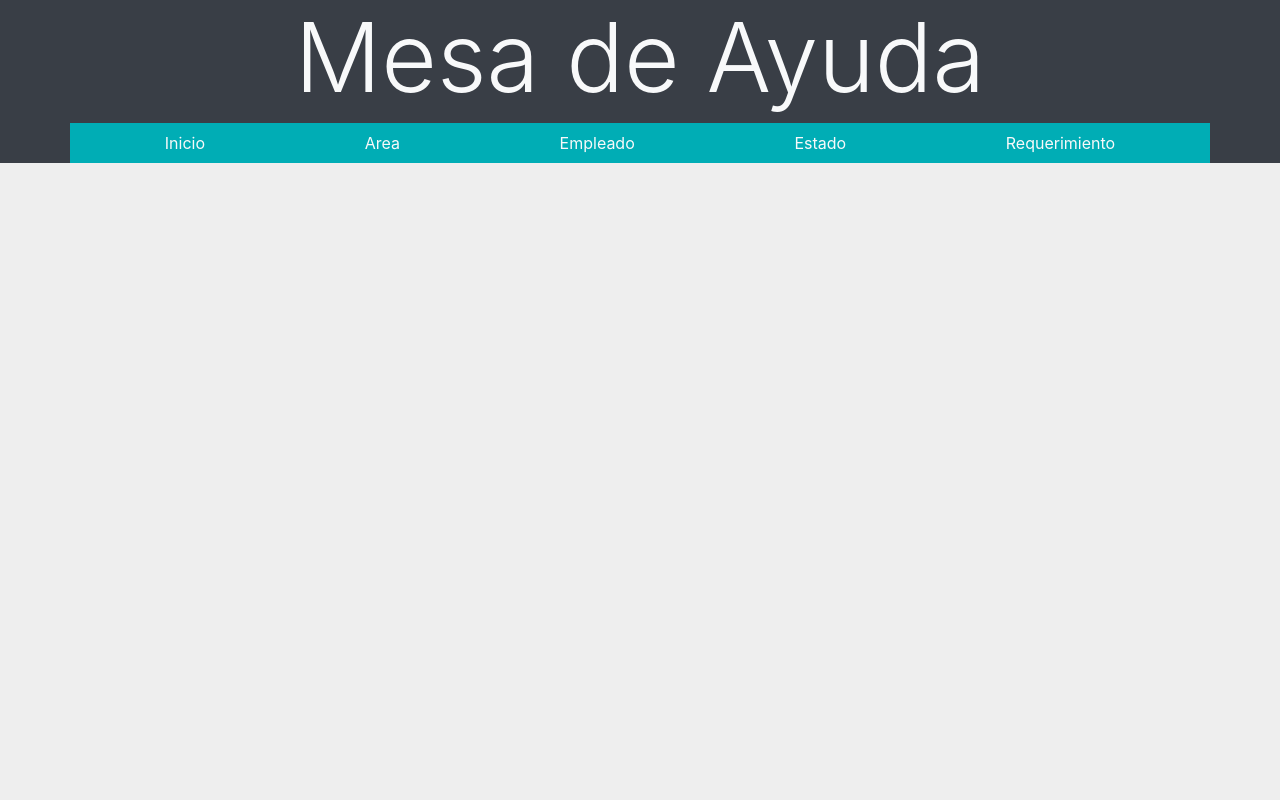
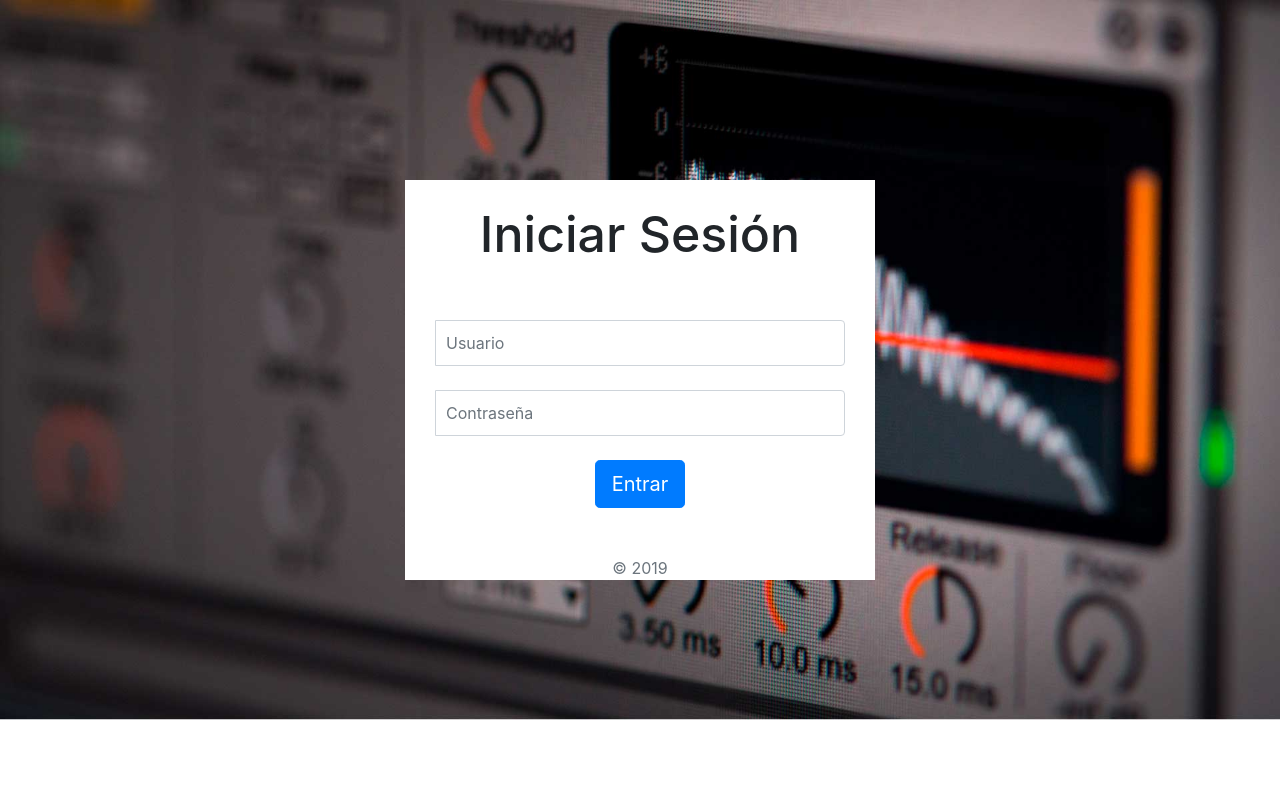
Before and after one commit to dilanhoyos/PHP, a PHP site: page / in a window 1280 px wide. Run offline with PHP 8.4, Linux system fonts and the light colour scheme.

Commit message:
se agrega login, falta manejo de sesiones

```diff
--- a/Controlador/CtrlEmpleado.php
+++ b/Controlador/CtrlEmpleado.php
@@ -11,7 +11,7 @@ class CtrlEmpleado{
 
 	function Index()
 	{
-		require_once 'Vista/header.php';
+		require_once 'Vista/Login.php';
 	}
 
 
--- /dev/null
+++ b/Css/logi.css
@@ -0,0 +1,48 @@
+html,
+body {
+  height: 100%;
+}
+
+body {
+  display: -ms-flexbox;
+  display: flex;
+  -ms-flex-align: center;
+  align-items: center;
+  padding-top: 40px;
+  padding-bottom: 40px;
+
+  background-image: url("../Resource/NewFondo.jpg");
+  background-size: 100%;
+  background-repeat: repeat-x;
+}
+
+h1{
+font-size: 50px;
+}
+
+.form-signin {
+   width: 100%;
+  max-width: 500px;
+  padding: 15px;
+  margin: auto;
+
+}
+
+.form-signin .container{
+    background-color: white;
+}
+
+
+.form-signin .btn{
+    margin: auto;
+    height: auto;
+    width: auto;
+}
+
+.form-signin .form-control {
+  position: relative;
+  box-sizing: border-box;
+  height: auto;
+  padding: 10px;
+  font-size: 16px;
+}
--- /dev/null
+++ b/Vista/Login.php
@@ -0,0 +1,47 @@
+<!doctype html>
+<html lang="en">
+  <head>
+    <title>Title</title>
+    <!-- Required meta tags -->
+    <meta charset="utf-8">
+    <meta name="viewport" content="width=device-width, initial-scale=1, shrink-to-fit=no">
+
+    <!-- Bootstrap CSS -->
+    <link rel="stylesheet" href="https://stackpath.bootstrapcdn.com/bootstrap/4.1.2/css/bootstrap.min.css" integrity="sha384-Smlep5jCw/wG7hdkwQ/Z5nLIefveQRIY9nfy6xoR1uRYBtpZgI6339F5dgvm/e9B" crossorigin="anonymous">
+    <link rel="stylesheet" href="Css/Logi.css">
+  </head>
+
+<body class="text-center">
+
+      <!-- Optional JavaScript -->
+      <!-- jQuery first, then Popper.js, then Bootstrap JS -->
+      <script src="https://code.jquery.com/jquery-3.3.1.slim.min.js" integrity="sha384-q8i/X+965DzO0rT7abK41JStQIAqVgRVzpbzo5smXKp4YfRvH+8abtTE1Pi6jizo" crossorigin="anonymous"></script>
+      <script src="https://cdnjs.cloudflare.com/ajax/libs/popper.js/1.14.3/umd/popper.min.js" integrity="sha384-ZMP7rVo3mIykV+2+9J3UJ46jBk0WLaUAdn689aCwoqbBJiSnjAK/l8WvCWPIPm49" crossorigin="anonymous"></script>
+      <script src="https://stackpath.bootstrapcdn.com/bootstrap/4.1.2/js/bootstrap.min.js" integrity="sha384-o+RDsa0aLu++PJvFqy8fFScvbHFLtbvScb8AjopnFD+iEQ7wo/CG0xlczd+2O/em" crossorigin="anonymous"></script>
+
+
+  <form class="form-signin" action='?menu=ingreso' method='post'>
+  <div class="container">
+      <div class="container">
+        <br>
+        <h1>Iniciar Sesión</h1>
+        <br>
+        <br>
+        <div class="input-group">
+          <label for="input" class="sr-only">Usuario</label>
+          <input  class="form-control" id="email" name="email" type="text" placeholder="Usuario" required="true">
+        </div>
+        <br>
+        <div class="input-group">
+          <label for="inputPassword" class="sr-only">Contraseña</label>
+          <input class="form-control" id="password" name="password" type="password" placeholder="Contraseña" required="true">
+        </div>
+        </div>
+        <br>
+          <div><button class="btn btn-lg btn-primary btn-block" type="submit" >Entrar</button></div>
+          <p class="mt-5 mb-3 text-muted">&copy; 2019</p>
+          </div>
+          <br>
+      </div>
+  </form>
+</body>
```
Also changed, not shown: Resource/NewFondo.jpg (added).
